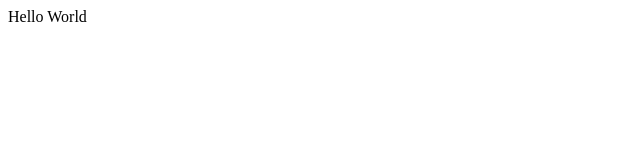
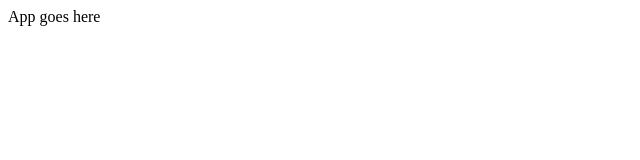
Before and after one commit to chachilin95/decision-decider, a React (Create React App) app: page / in a window 1280 px wide. Shown: the top 160 px of the page, without its empty margins (0-640 px from the left). Built offline with nearby package versions, Linux system fonts and the light colour scheme.

Commit message:
Created App.tsx

```diff
--- /dev/null
+++ b/src/components/App/index.tsx
@@ -0,0 +1,10 @@
+import React from 'react';
+
+const App = () => {
+
+    return (
+        <div>App goes here</div>
+    );
+};
+
+export default App;
--- a/src/index.tsx
+++ b/src/index.tsx
@@ -1,4 +1,6 @@
 import React from 'react';
 import ReactDOM from 'react-dom';
 
-ReactDOM.render(<div>Hello World</div>, document.getElementById('root'));
+import IndecisionApp from './components/App';
+
+ReactDOM.render(<IndecisionApp/>, document.getElementById('root'));
```
